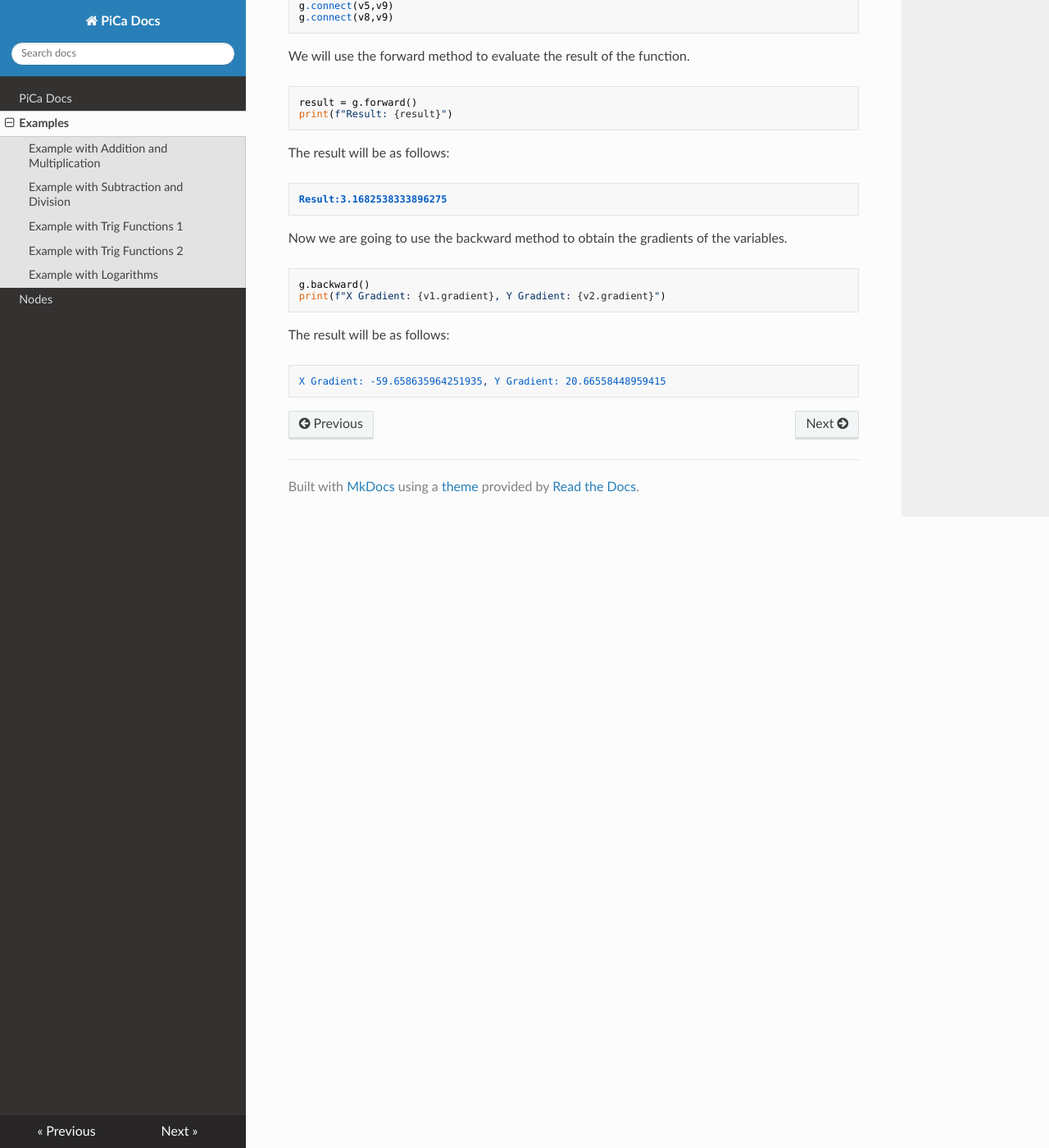
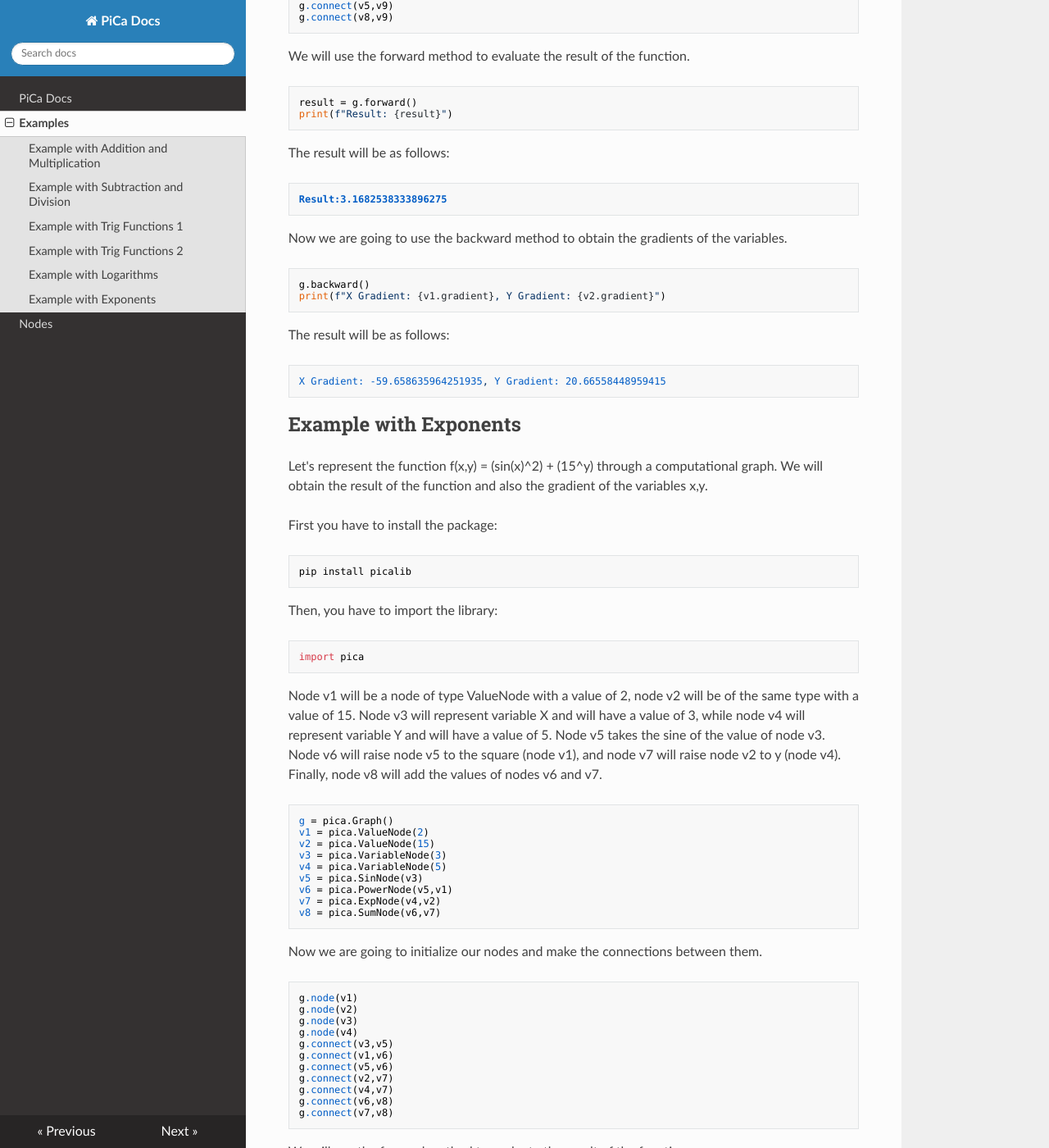
Before and after one commit to PhilanthropiCat/PiCa-Docs, an MkDocs documentation site: the page built from docs/Examples.md, in a window 1280 px wide and 1400 px high, scrolled down 6523 px. Shown: the whole window at 82% size. Built offline with MkDocs 1.6.1, drawn with Linux system fonts in a browser that asks for light colours; nearby versions of some CDN libraries; some of the changed text lies outside the part shown.

```diff
--- a/docs/Examples.md
+++ b/docs/Examples.md
@@ -279,3 +279,60 @@ Now we are going to use the backward method to obtain the gradients of the varia
 The result will be as follows:
 
     X Gradient: -59.658635964251935, Y Gradient: 20.66558448959415
+
+
+## Example with Exponents
+
+Let's represent the function f(x,y) = (sin(x)^2) + (15^y) through a computational graph. We will obtain the result of the function and also the gradient of the variables x,y.
+
+First you have to install the package:
+
+    pip install picalib
+
+Then, you have to import the library:
+
+    import pica
+
+Node v1 will be a node of type ValueNode with a value of 2, node v2 will be of the same type with a value of 15. Node v3 will represent variable X and will have a value of 3, while node v4 will represent variable Y and will have a value of 5. Node v5 takes the sine of the value of node v3.  Node v6 will raise node v5 to the square (node v1), and node v7 will raise node v2 to y (node v4). Finally, node v8 will add the values of nodes v6 and v7.
+
+    g = pica.Graph()
+    v1 = pica.ValueNode(2)
+    v2 = pica.ValueNode(15)
+    v3 = pica.VariableNode(3)
+    v4 = pica.VariableNode(5)
+    v5 = pica.SinNode(v3)
+    v6 = pica.PowerNode(v5,v1)
+    v7 = pica.ExpNode(v4,v2)
+    v8 = pica.SumNode(v6,v7)
+
+Now we are going to initialize our nodes and make the connections between them.
+
+    g.node(v1)
+    g.node(v2)
+    g.node(v3)
+    g.node(v4)
+    g.connect(v3,v5)
+    g.connect(v1,v6)
+    g.connect(v5,v6)
+    g.connect(v2,v7)
+    g.connect(v4,v7)
+    g.connect(v6,v8)
+    g.connect(v7,v8)
+
+We will use the forward method to evaluate the result of the function.
+
+    result = g.forward()
+    print(f"Result: {result}")
+
+The result will be as follows:
+
+    Result:759375.0027390523
+
+Now we are going to use the backward method to obtain the gradients of the variables.
+
+    g.backward()
+    print(f"X Gradient: {v1.gradient}, Y Gradient: {v2.gradient}")
+
+The result will be as follows:
+
+    X Gradient: 0.10452846326765347, Y Gradient: 2056425.6214619908
```
Also changed, not shown: docs/Nodes.md (+46 -8 lines).
